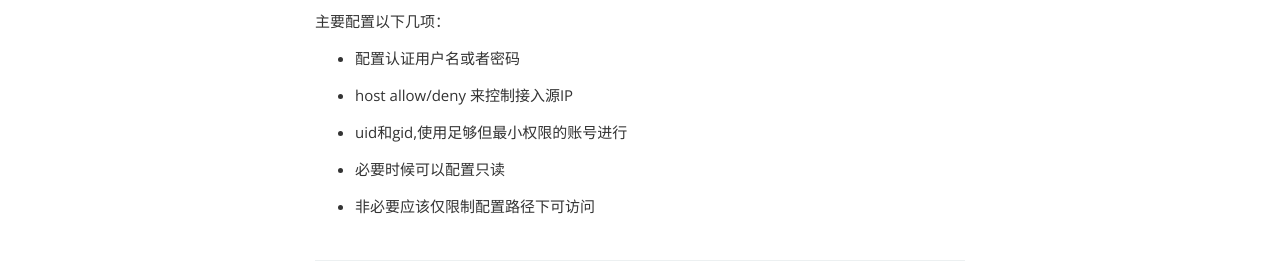
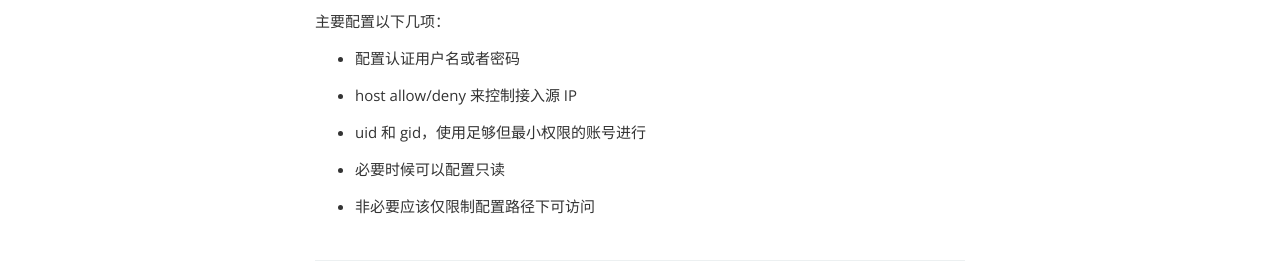
Before and after one commit to KarlBrian/karlbrian.github.io, a Jekyll site: the page built from _posts/2019-05-28-Rsync_Unauthorized_Access.md, in a window 1280 px wide and 900 px high, scrolled down 6287 px. Shown: the part 443-712 px from the top of the window. Built offline with Jekyll 4.4.1, drawn with Linux system fonts in a browser that asks for light colours.

```diff
--- a/_posts/2019-05-28-Rsync_Unauthorized_Access.md
+++ b/_posts/2019-05-28-Rsync_Unauthorized_Access.md
@@ -237,9 +237,9 @@ hosts deny 禁止的主机，host的两项可以使用*表士任意。
 
 * 配置认证用户名或者密码
 
-* host allow/deny 来控制接入源IP
+* host allow/deny 来控制接入源 IP
 
-* uid和gid,使用足够但最小权限的账号进行
+* uid 和 gid，使用足够但最小权限的账号进行
 
 * 必要时候可以配置只读
 
```
